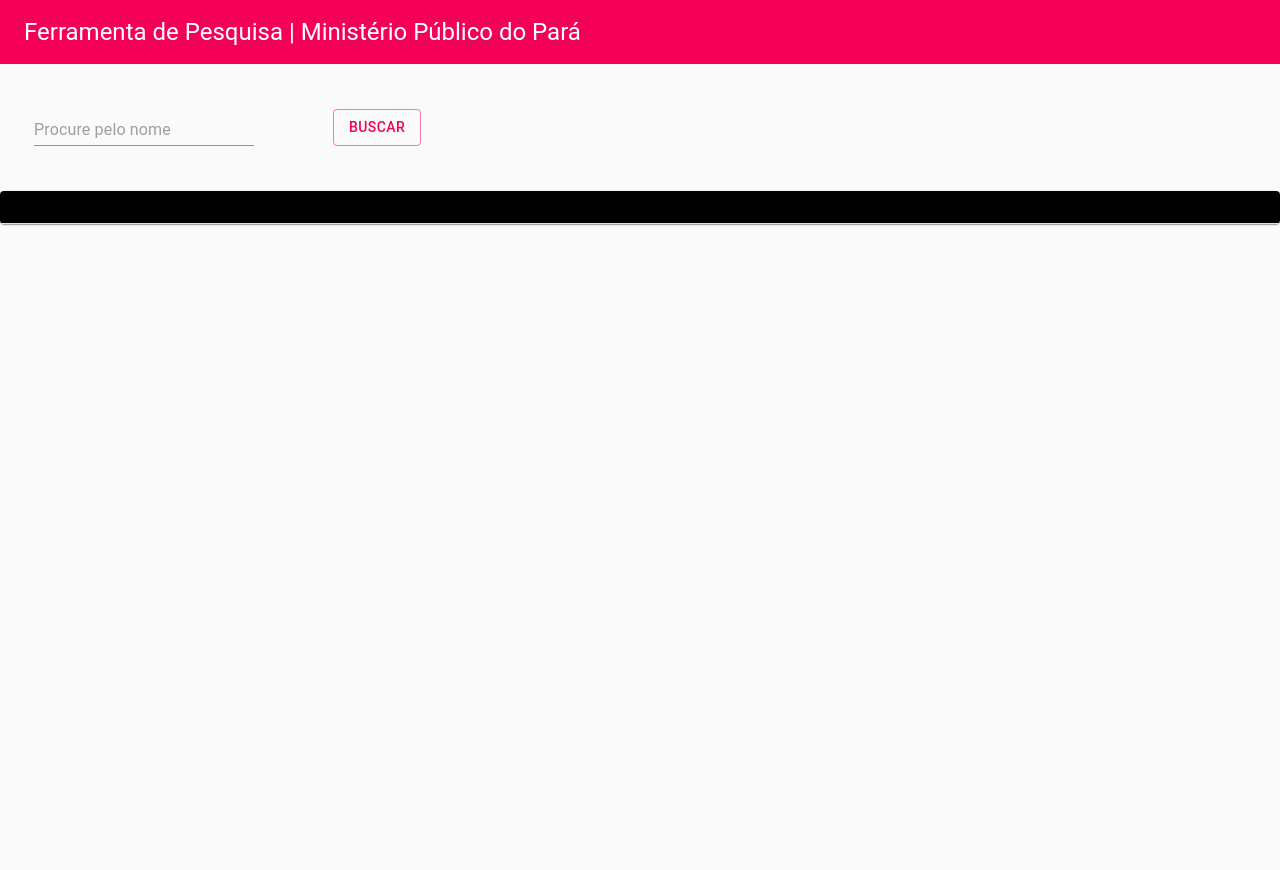
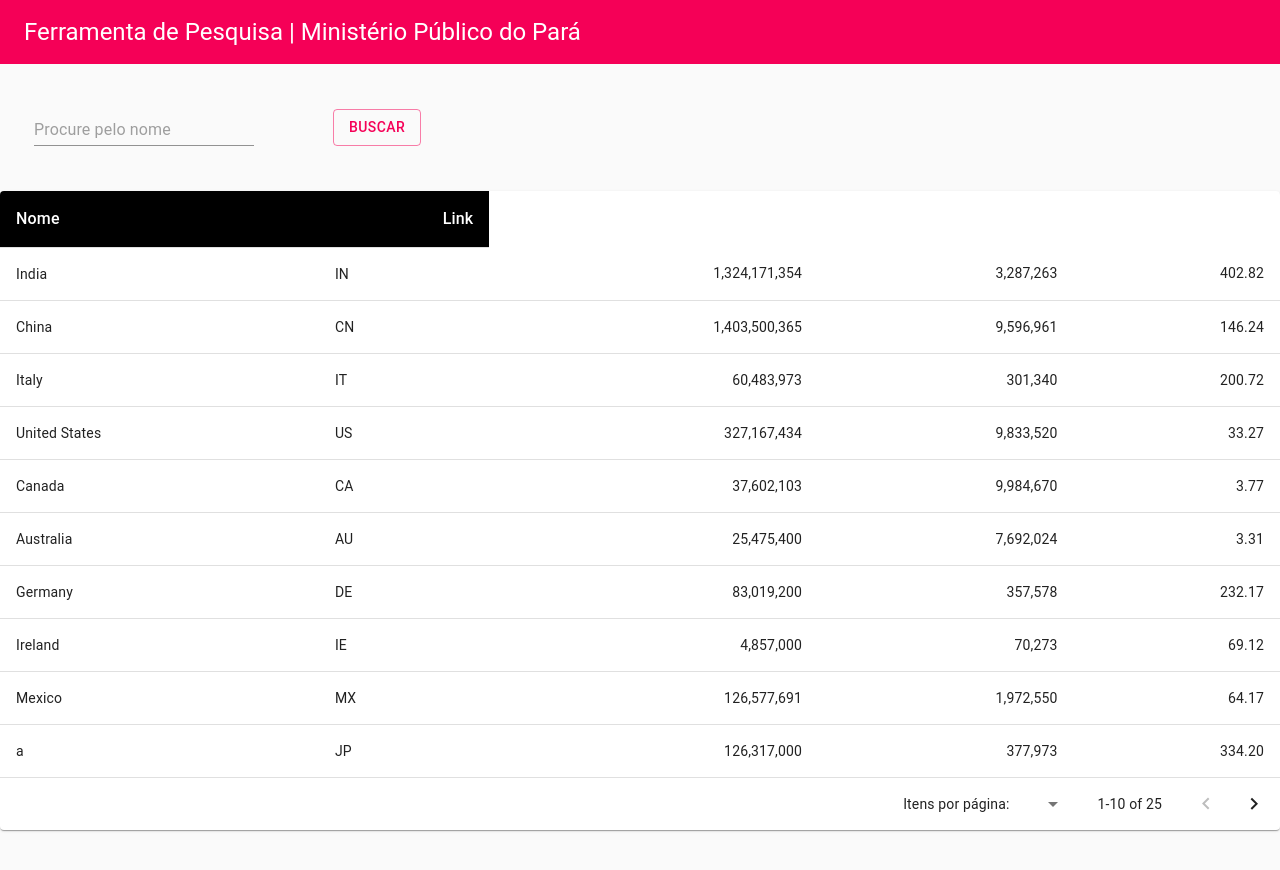
Before and after one commit to feliperucunha/react-mpSearchTool-front, a React (Create React App) app: page / in a window 1280 px wide. Shown: the top 870 px of the page. Before the commit the page ends 800 px from the top, so only its background shows below. Built offline with nearby package versions, Linux system fonts and the light colour scheme.

Commit message:
Começo da paginação

```diff
--- a/src/components/ItemList.js
+++ b/src/components/ItemList.js
@@ -10,6 +10,9 @@
 import TableHead from '@material-ui/core/TableHead';
 import TableRow from '@material-ui/core/TableRow';
 import Paper from '@material-ui/core/Paper';
+import TableFooter from '@material-ui/core/TableFooter';
+import TablePagination from '@material-ui/core/TablePagination';
+
 
 
 function ItemList() {
@@ -46,6 +49,77 @@
     },
   });
 
+  const columns = [
+    { id: 'name', label: 'Name', minWidth: 170 },
+    { id: 'code', label: 'ISO\u00a0Code', minWidth: 100 },
+    {
+      id: 'population',
+      label: 'Population',
+      minWidth: 170,
+      align: 'right',
+      format: value => value.toLocaleString(),
+    },
+    {
+      id: 'size',
+      label: 'Size\u00a0(km\u00b2)',
+      minWidth: 170,
+      align: 'right',
+      format: value => value.toLocaleString(),
+    },
+    {
+      id: 'density',
+      label: 'Density',
+      minWidth: 170,
+      align: 'right',
+      format: value => value.toFixed(2),
+    },
+  ];
+
+  function createData(name, code, population, size) {
+    const density = population / size;
+    return { name, code, population, size, density };
+  }
+
+  const rows = [
+    createData('India', 'IN', 1324171354, 3287263),
+    createData('China', 'CN', 1403500365, 9596961),
+    createData('Italy', 'IT', 60483973, 301340),
+    createData('United States', 'US', 327167434, 9833520),
+    createData('Canada', 'CA', 37602103, 9984670),
+    createData('Australia', 'AU', 25475400, 7692024),
+    createData('Germany', 'DE', 83019200, 357578),
+    createData('Ireland', 'IE', 4857000, 70273),
+    createData('Mexico', 'MX', 126577691, 1972550),
+    createData('a', 'JP', 126317000, 377973),
+    createData('France', 'FR', 67022000, 640679),
+    createData('b Kingdom', 'GB', 67545757, 242495),
+    createData('Russia', 'RU', 146793744, 17098246),
+    createData('Nigeria', 'NG', 200962417, 923768),
+    createData('c', 'BR', 210147125, 8515767),
+        createData('Australia', 'AU', 25475400, 7692024),
+    createData('Germany', 'DE', 83019200, 357578),
+    createData('Ireland', 'IE', 4857000, 70273),
+    createData('Mexico', 'MX', 126577691, 1972550),
+    createData('Japan', 'JP', 126317000, 377973),
+    createData('France', 'FR', 67022000, 640679),
+    createData('United Kingdom', 'GB', 67545757, 242495),
+    createData('Russia', 'RU', 146793744, 17098246),
+    createData('Nigeria', 'NG', 200962417, 923768),
+    createData('Brazil', 'BR', 210147125, 8515767),
+  ];
+
+
+  const [page, setPage] = React.useState(0);
+  const [rowsPerPage, setRowsPerPage] = React.useState(10);
+  const handleChangePage = (event, newPage) => {
+    setPage(newPage);
+
+  };
+  const handleChangeRowsPerPage = event => {
+     setRowsPerPage(+event.target.value);
+    setPage(0);
+   };
+
   const [nome, link] = useState("");
   const[nome2, link2] = useState("");
   const classes = useStyles();
@@ -61,8 +135,9 @@
     setResultado(response.data.res);
     link("Nome")
     link2("Link")
+
   };
-  //const handleRefresh = async(a) => {window.location.reload()} ;
+
 
 
 
@@ -86,13 +161,12 @@
             onClick={handleSubmit} //faz o botão funcionar
             variant="outlined"
             color="secondary"
-            //onClick={handleRefresh}
             style={{ margin: 45 }}
           >
             Buscar
           </Button>
 
-            {/*
+            {/* TESTE SEM TABELA PRONTA
             {resultado.length>0 && resultado.map((res,index)=><div key={index}><h1>
             Nome: {res[0]}</h1><h3>
             Link: <a href="http://{res[1]}">{res[1]}</a></h3><span>
@@ -103,23 +177,59 @@
             <Table className={classes.table} aria-label="customized table" >
              <TableHead>
               <TableRow>
-                <StyledTableCell variant='head' align="left">{nome}</StyledTableCell>
-                <StyledTableCell variant='head' align="left">{link}</StyledTableCell>
-                <StyledTableCell variant='head' align='left'>{link2}</StyledTableCell>
-                <StyledTableCell variant='head' align="left">{nome2}</StyledTableCell>
+                <StyledTableCell variant='head' align="left">Nome</StyledTableCell>
+                <StyledTableCell variant='head' align="right">Link</StyledTableCell>
+
               </TableRow>
             </TableHead>
               <TableBody>
-                {resultado.length>0 && resultado.map((resultado,index) => (
-                <TableRow key={index}>
+
+              {rows.slice(page * rowsPerPage, page * rowsPerPage + rowsPerPage).map(row => {
+              return (
+                <TableRow hover role="checkbox" tabIndex={-1} key={row.code}>
+                  {columns.map(column => {
+                    const value = row[column.id];
+                    return (
+                      <TableCell key={column.id} align={column.align}>
+                        {column.format && typeof value === 'number' ? column.format(value) : value}
+                      </TableCell>
+                    );
+                  })}
+              </TableRow> );})}
+
+
+              {resultado.length>0 && resultado.map((resultado,index) => {
+              return (
+                <TableRow hover role="checkbox" tabIndex={-1} key={index}>
                   <TableCell component="th" scope="row">
                     {resultado[0].replace(/b'|\n'|\r\n'|'|\n|\r\n/g, "").replace("\n'", "")}
                   </TableCell>
-                  <TableCell align='right'><a href="http://{resultado[1]}">{resultado[1]}</a></TableCell>
-                </TableRow>
-                        ))}
+                  <TableCell align='right'><a href="http://{resultado[1]}">{resultado[1]}</a>
+                    </TableCell>
+                </TableRow> );})}
+
+
+              {resultado.length>0 && resultado.map((resultado,index) => (
+              <TableRow key={index}>
+                <TableCell component="th" scope="row">
+                   {resultado[0].replace(/b'|\n'|\r\n'|'|\n|\r\n/g, "").replace("\n'", "")}
+                 </TableCell>
+                <TableCell align='right'><a href="http://{resultado[1]}">{resultado[1]}</a>
+                   </TableCell>
+               </TableRow>
+                       ))}
               </TableBody>
             </Table>
+            <TablePagination
+        rowsPerPageOptions={[15, 30, 100]}
+        labelRowsPerPage='Itens por página:'
+        component="div"
+        count={rows.length}
+        rowsPerPage={rowsPerPage}
+        page={page}
+        onChangePage={handleChangePage}
+        onChangeRowsPerPage={handleChangeRowsPerPage}
+      />
           </Paper>
 
           </form>
```
